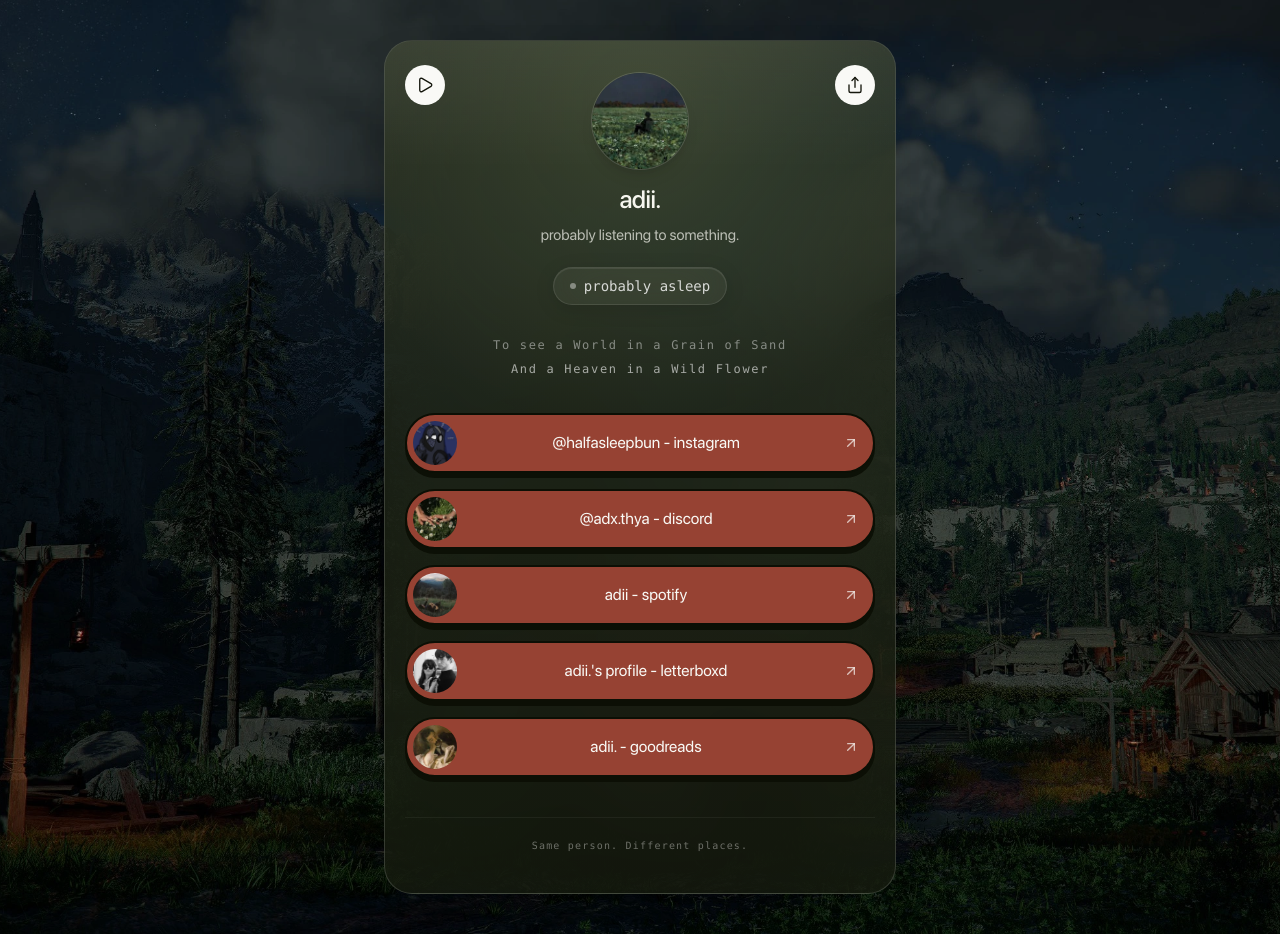
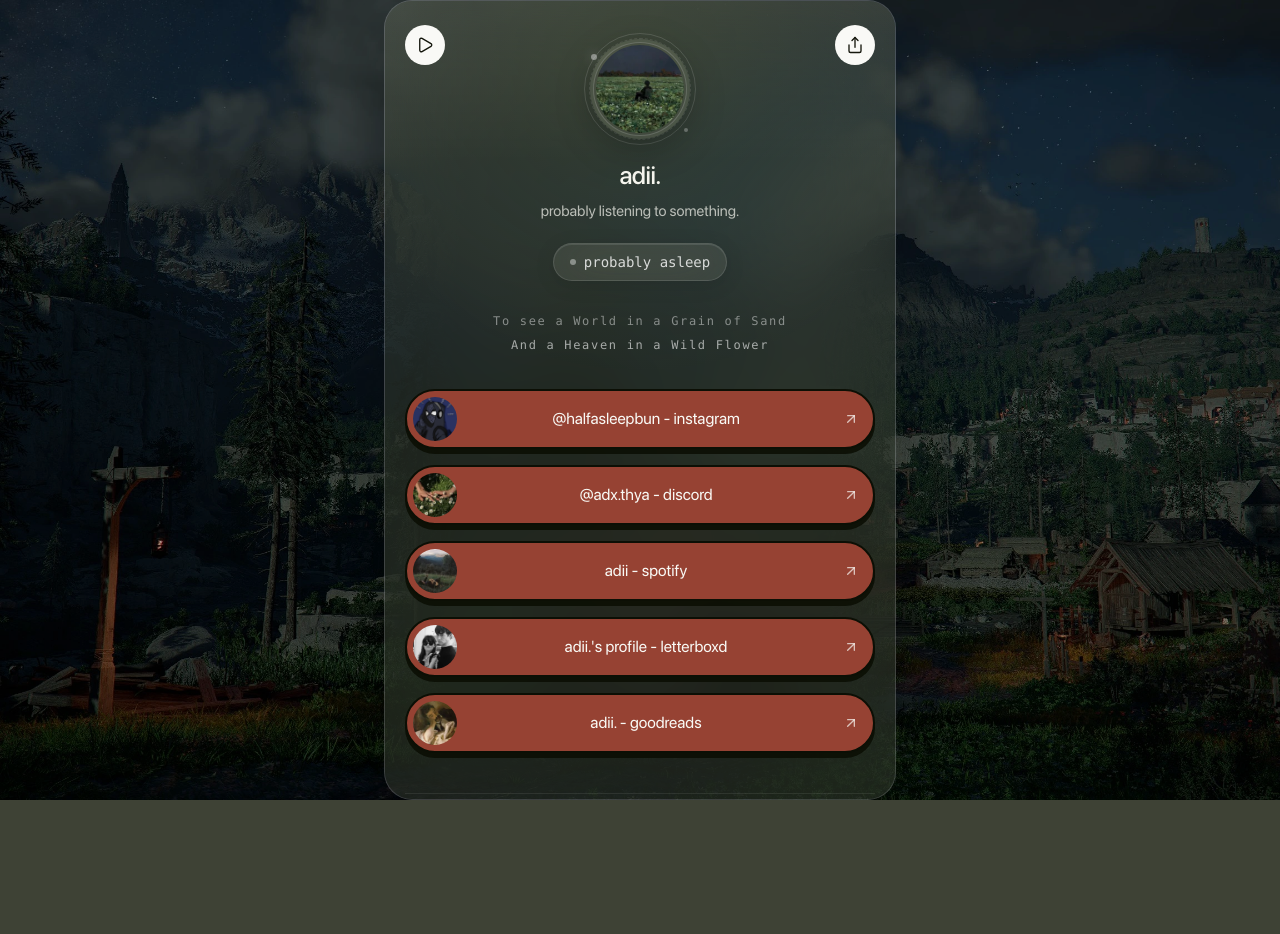
Before and after one commit to adxthya/adithya-link, a Next.js app: page / in a window 1280 px wide. After the commit the page ends 800 px from the top, so only its background shows below. Built offline with nearby package versions, Linux system fonts and the light colour scheme.

Commit message:
Redesign home with glass card and orbiting avatar

```diff
--- a/app/globals.css
+++ b/app/globals.css
@@ -77,11 +77,7 @@
   );
 
   /* Profile card */
-  --card-gradient: linear-gradient(
-  180deg,
-  oklch(0.32 0.035 125 / 0.68),
-  oklch(0.22 0.025 125 / 0.72)
-);
+
 }
 
 @layer base {
--- a/app/page.jsx
+++ b/app/page.jsx
@@ -2,47 +2,92 @@ import ShareButton from "./components/ShareButton";
 import MusicButton from "./components/MusicButton";
 import RotatingPhrase from "./components/RotatingPhrase";
 import LinkItem from "./components/LinkItem";
-import { links } from "./links"
+import { links } from "./links";
 
 export default function Home() {
   return (
-    <main className="relative flex min-h-dvh flex-col items-center justify-center overflow-hidden bg-background px-4 py-8 sm:py-10">
+    <main className="relative flex h-dvh w-full flex-col items-center justify-center overflow-hidden bg-background px-4">
+      {/* Background */}
       <div
         className="absolute inset-0 bg-cover bg-center"
         style={{ backgroundImage: "url('/images/background.webp')" }}
         aria-hidden="true"
       />
 
+      {/* Background overlay */}
       <div
-    className="absolute inset-0 bg-black/35"
+        className="absolute inset-0 bg-black/30"
         aria-hidden="true"
       />
 
-  <div className="relative z-10 w-full max-w-lg overflow-hidden rounded-[28px] border border-white/15 bg-card-gradient shadow-2xl backdrop-blur-2xl">
+      {/* Glass card */}
+      <div className="relative z-10 w-full max-w-lg overflow-hidden rounded-[28px] border border-white/[0.16] bg-white/[0.08] shadow-[0_24px_80px_rgba(0,0,0,0.28)] backdrop-blur-2xl">
+        {/* Olive glass tint */}
         <div
-  className="pointer-events-none absolute inset-0 bg-page-glow opacity-70"
-  aria-hidden="true"
-/>
-<div
-  className="pointer-events-none absolute inset-x-0 top-0 h-32 bg-gradient-to-b from-white/[0.06] to-transparent"
+          className="pointer-events-none absolute inset-0 bg-[#26301f]/35"
           aria-hidden="true"
         />
 
-        <div className="relative z-10 flex flex-col px-4 pb-8 pt-5 sm:px-5 sm:pb-10 sm:pt-6">
+        {/* Glass reflection */}
+        <div
+          className="pointer-events-none absolute inset-x-0 top-0 h-40 bg-gradient-to-b from-white/[0.08] to-transparent"
+          aria-hidden="true"
+        />
+
+        {/* Ambient glow */}
+        <div
+          className="pointer-events-none absolute inset-0 bg-page-glow opacity-50"
+          aria-hidden="true"
+        />
+
+        <div className="relative z-10 flex flex-col px-4 pb-6 pt-4 sm:px-5 sm:pb-10 sm:pt-6">
+          {/* Header controls */}
           <div className="flex items-start justify-between">
             <MusicButton />
             <ShareButton />
           </div>
 
+          {/* Profile */}
           <header className="-mt-8 flex flex-col items-center text-center">
+            {/* Avatar decoration */}
+            <div className="relative flex size-[92px] items-center justify-center sm:size-[112px]">
+              {/* Orbit ring */}
+              <div
+                className="absolute inset-0 rounded-full border border-white/[0.14]"
+                aria-hidden="true"
+              />
+
+              {/* Dashed orbit */}
+              <div
+                className="absolute inset-[5px] rounded-full border border-dashed border-white/[0.12]"
+                aria-hidden="true"
+              />
+
+              {/* Floating accent dots */}
+              <span
+                className="absolute left-[7px] top-[21px] size-1.5 rounded-full bg-white/45 shadow-[0_0_12px_rgba(255,255,255,0.35)]"
+                aria-hidden="true"
+              />
+
+              <span
+                className="absolute bottom-[13px] right-[8px] size-1 rounded-full bg-white/30"
+                aria-hidden="true"
+              />
+
+              {/* Avatar glass frame */}
+              <div className="relative rounded-full bg-white/[0.07] p-[3px] shadow-[0_10px_35px_rgba(0,0,0,0.25)] backdrop-blur-md">
+                <div className="rounded-full border border-white/[0.18] bg-black/10 p-[2px]">
                   <img
                     src="/images/profile.webp"
                     alt="adii. profile picture"
                     width={512}
                     height={512}
                     fetchPriority="high"
-              className="size-20 rounded-full object-cover ring-1 ring-white/15 shadow-lg sm:size-24"
+                    className="size-[72px] rounded-full object-cover sm:size-[88px]"
                   />
+                </div>
+              </div>
+            </div>
 
             <h1 className="mt-3 text-[22px] font-medium tracking-[-0.02em] text-foreground sm:text-[25px]">
               adii.
@@ -51,26 +96,32 @@ export default function Home() {
             <RotatingPhrase />
           </header>
 
-          <div className="mt-5 flex items-center justify-center">
-            <div className="inline-flex font-mono items-center gap-2 rounded-full border border-white/10 bg-white/5 px-3.5 py-1.5 text-xs sm:px-4 sm:py-2 sm:text-sm text-white/80 backdrop-blur-xl shadow-[inset_0_1px_0_rgba(255,255,255,0.08),0_4px_20px_rgba(0,0,0,0.12)]">
+          {/* Status */}
+          <div className="mt-4 flex items-center justify-center sm:mt-5">
+            <div className="inline-flex items-center gap-2 rounded-full border border-white/[0.12] bg-white/[0.07] px-3.5 py-1.5 font-mono text-xs text-white/80 shadow-[inset_0_1px_0_rgba(255,255,255,0.1),0_4px_20px_rgba(0,0,0,0.12)] backdrop-blur-xl sm:px-4 sm:py-2 sm:text-sm">
               <span className="h-1.5 w-1.5 rounded-full bg-white/40" />
               probably asleep
             </div>
           </div>
 
-          <p className="mt-7 text-center font-mono text-[11px] leading-6 tracking-[0.14em] text-white/45 sm:text-xs">
+          {/* Quote */}
+          <p className="mt-5 text-center font-mono text-[11px] leading-6 tracking-[0.14em] text-white/45 sm:mt-7 sm:text-xs">
             To see a World in a Grain of Sand
             <br />
-            <span className="text-white/60">And a Heaven in a Wild Flower</span>
+            <span className="text-white/60">
+              And a Heaven in a Wild Flower
+            </span>
           </p>
 
-          <nav className="mt-8 flex flex-col gap-3 sm:gap-4">
+          {/* Links */}
+          <nav className="mt-6 flex flex-col gap-3 sm:mt-8 sm:gap-4">
             {links.map((link) => (
               <LinkItem key={link.id} link={link} />
             ))}
           </nav>
 
-          <footer className="mt-10 border-t border-white/5 px-1 pt-5 text-center font-mono text-[10px] tracking-[0.12em] text-foreground/40">
+          {/* Footer */}
+          <footer className="mt-7 border-t border-white/[0.08] px-1 pt-4 text-center font-mono text-[10px] tracking-[0.12em] text-foreground/40 sm:mt-10 sm:pt-5">
             Same person. Different places.
           </footer>
         </div>
```
Lines whose indentation alone changed are shown as unchanged.
